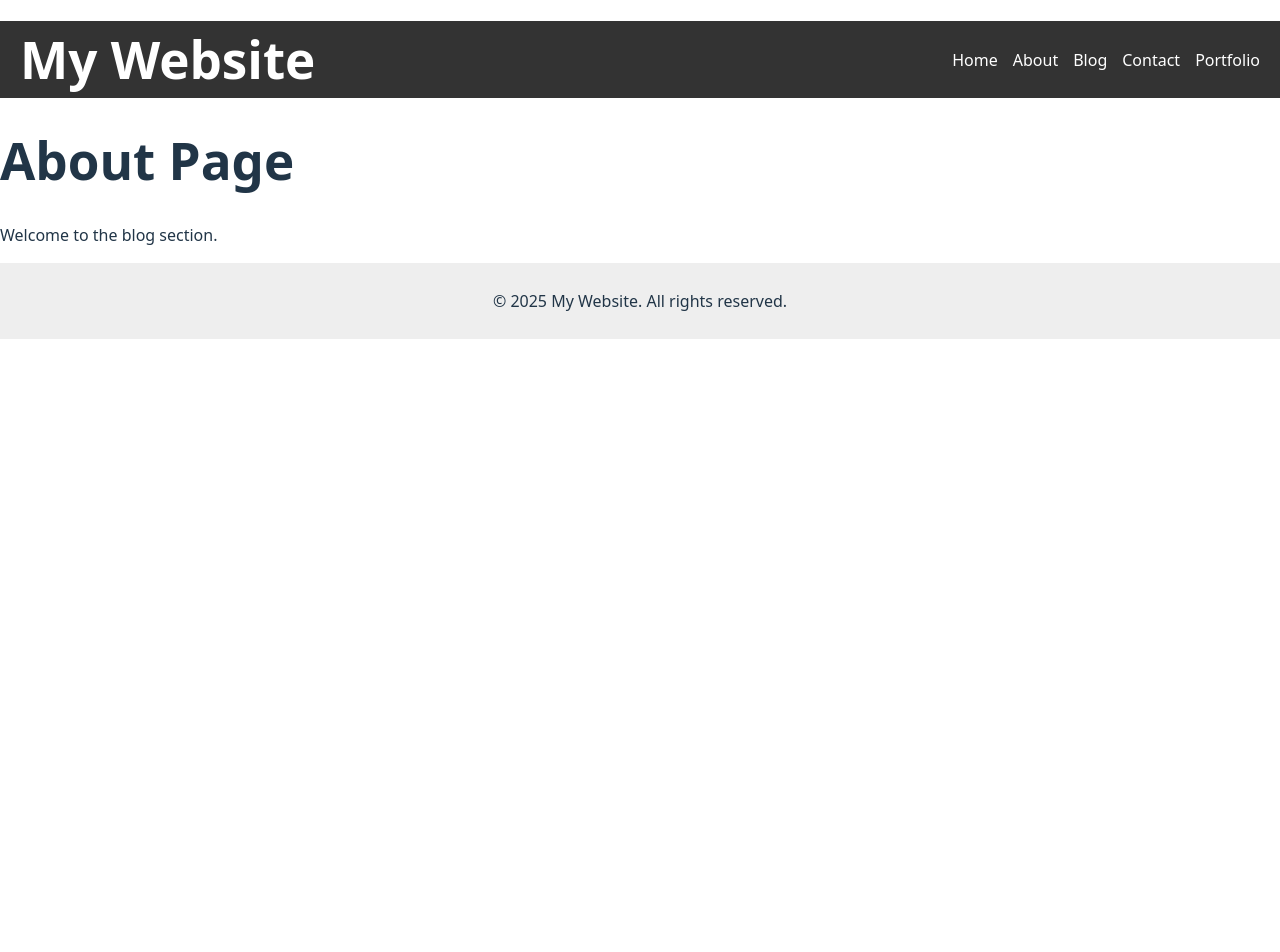
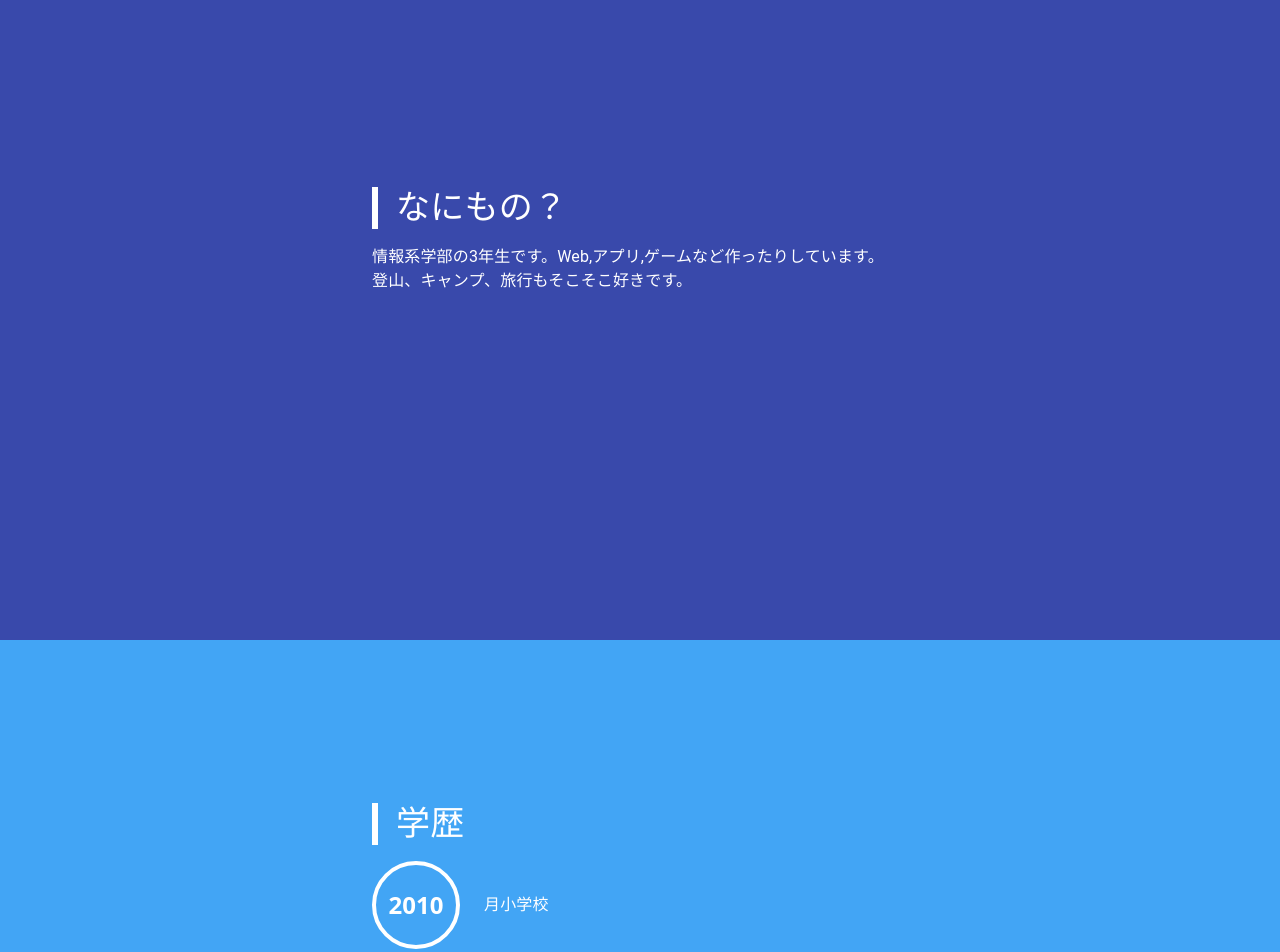
Before and after one commit to matuhiro97/kirishimaHP, a React (Vite) app in the folder my-react-app/: page /about in a window 1280 px wide. Shown: the part 220-1172 px from the top of the page. Before the commit the page ends 800 px from the top, so only its background shows below. Built offline with nearby package versions, Linux system fonts and the light colour scheme.

Commit message:
aboutをアバウトに作成

```diff
--- a/my-react-app/package.json
+++ b/my-react-app/package.json
@@ -10,6 +10,10 @@
     "preview": "vite preview"
   },
   "dependencies": {
+    "@emotion/react": "^11.14.0",
+    "@emotion/styled": "^11.14.0",
+    "@mui/icons-material": "^6.4.7",
+    "@mui/material": "^6.4.7",
     "react": "^19.0.0",
     "react-dom": "^19.0.0",
     "react-router-dom": "^7.2.0"
--- a/my-react-app/src/App.tsx
+++ b/my-react-app/src/App.tsx
@@ -1,5 +1,5 @@
 import React from "react";
-import { BrowserRouter as Router, Routes, Route, Link } from "react-router-dom";
+import { BrowserRouter as Router, Routes, Route} from "react-router-dom";
 import Header from "./components/header";  // 追加
 import Footer from "./components/footer";  // 追加
 import Home from "./mainhomes/home";
--- a/my-react-app/src/components/footer.tsx
+++ b/my-react-app/src/components/footer.tsx
@@ -2,7 +2,15 @@ import React from "react";
 
 const Footer: React.FC = () => {
   return (
-    <footer style={{ textAlign: "center", padding: "10px", background: "#eee" }}>
+    <footer
+      style={{
+        width: "100%", // 横幅いっぱい
+        textAlign: "center",
+        padding: "10px",
+        background: "#eee",
+        marginTop: "auto", // コンテンツの下に配置
+      }}
+    >
       <p>&copy; {new Date().getFullYear()} My Website. All rights reserved.</p>
     </footer>
   );
--- a/my-react-app/src/components/header.tsx
+++ b/my-react-app/src/components/header.tsx
@@ -5,7 +5,10 @@ const Header: React.FC = () => {
   const [menuOpen, setMenuOpen] = useState(false);
 
   return (
+    <>
       <header style={{
+        position: "fixed",  // 画面の上部に固定
+        top: 0, left: 0,
         width: "100vw",
         display: "flex",
         justifyContent: "space-between",
@@ -13,10 +16,15 @@ const Header: React.FC = () => {
         padding: "10px 20px",
         background: "#333",
         color: "white",
-      boxSizing: "border-box"
+        boxSizing: "border-box",
+        zIndex: 1000 // 他の要素の上に表示
       }}>
-      {/* ロゴ */}
-      <h1 style={{ margin: 0 }}>My Website</h1>
+        {/* ロゴ (クリックでHomeへ) */}
+        <h1 style={{ margin: 0 }}>
+          <Link to="/" style={{ color: "white", textDecoration: "none" }}>
+            霧島 Website
+          </Link>
+        </h1>
 
         {/* ハンバーガーメニュー（スマホ用） */}
         <button
@@ -45,8 +53,9 @@ const Header: React.FC = () => {
             <li><Link to="/" style={{ color: "white", textDecoration: "none" }}>Home</Link></li>
             <li><Link to="/about" style={{ color: "white", textDecoration: "none" }}>About</Link></li>
             <li><Link to="/blog" style={{ color: "white", textDecoration: "none" }}>Blog</Link></li>
+            <li><Link to="/portfolio" style={{ color: "white", textDecoration: "none" }}>Portfolio</Link></li>
             <li><Link to="/contact" style={{ color: "white", textDecoration: "none" }}>Contact</Link></li>
-          <li><Link to="/portfolio" style={{ color: "white", textDecoration: "none" }}>Portfolio</Link></li>
+
           </ul>
         </nav>
 
@@ -85,11 +94,16 @@ const Header: React.FC = () => {
               <li style={{ margin: "20px 0" }}><Link to="/" style={{ color: "white", fontSize: "24px", textDecoration: "none" }}>Home</Link></li>
               <li style={{ margin: "20px 0" }}><Link to="/about" style={{ color: "white", fontSize: "24px", textDecoration: "none" }}>About</Link></li>
               <li style={{ margin: "20px 0" }}><Link to="/blog" style={{ color: "white", fontSize: "24px", textDecoration: "none" }}>Blog</Link></li>
+              <li style={{ margin: "20px 0" }}><Link to="/portfolio" style={{ color: "white", fontSize: "24px", textDecoration: "none" }}>Portfolio</Link></li>
               <li style={{ margin: "20px 0" }}><Link to="/contact" style={{ color: "white", fontSize: "24px", textDecoration: "none" }}>Contact</Link></li>
-            <li style={{ margin: "20px 0" }}><Link to="/portfolio" style={{ color: "white", fontSize: "24px", textDecoration: "none" }}>Portfolio</Link></li>
+
             </ul>
           </div>
         )}
+      </header>
+
+      {/* ヘッダーの高さ分の余白を追加（コンテンツが隠れないようにする） */}
+      <div style={{ height: "60px" }}></div>
 
       {/* スマホ用のスタイル */}
       <style>
@@ -100,7 +114,7 @@ const Header: React.FC = () => {
           }
         `}
       </style>
-    </header>
+    </>
   );
 };
 
--- a/my-react-app/src/mainhomes/about.tsx
+++ b/my-react-app/src/mainhomes/about.tsx
@@ -1,11 +1,160 @@
-import React from "react";
+import React from 'react';
+import Box from '@mui/material/Box';
+import Typography from '@mui/material/Typography';
+
+// 共通スタイルオブジェクト
+const sectionStyle = {
+  width: '100vw',
+  minHeight: '100vh',
+  display: 'flex',
+  alignItems: 'center',
+  justifyContent: 'center',
+  textAlign: 'left',
+  padding: '1rem',
+  boxSizing: 'border-box',
+};
+
+const headingStyle = {
+  marginBottom: '1rem',
+  fontWeight: 'bold',
+  position: 'relative',
+  paddingLeft: '1.5rem',
+  fontSize: { xs: '1.5rem', sm: '2.125rem' },
+  '&::before': {
+    content: '""',
+    position: 'absolute',
+    left: 0,
+    top: 0,
+    bottom: 0,
+    width: '0.4rem',
+    backgroundColor: '#fff',
+  },
+};
+
+// 年サークルコンポーネント
+interface YearCircleProps {
+  year: string | number;
+}
+
+const YearCircle: React.FC<YearCircleProps> = ({ year }) => (
+  <Box
+    sx={{
+      width: { xs: '60px', sm: '80px' },
+      height: { xs: '60px', sm: '80px' },
+      borderRadius: '50%',
+      border: '4px solid #fff',
+      color: '#fff',
+      display: 'flex',
+      alignItems: 'center',
+      justifyContent: 'center',
+      fontWeight: 'bold',
+      fontSize: { xs: '1.2rem', sm: '1.5rem' },
+      marginRight: { xs: '1rem', sm: '1.5rem' },
+    }}
+  >
+    {year}
+  </Box>
+);
+
+// 学歴・職歴の項目コンポーネント
+interface TimelineItemProps {
+  year: string | number;
+  description: React.ReactNode;
+}
+
+const TimelineItem: React.FC<TimelineItemProps> = ({ year, description }) => (
+  <Box
+    sx={{
+      display: 'flex',
+      alignItems: 'center',
+      marginBottom: '1rem',
+    }}
+  >
+    <YearCircle year={year} />
+    <Typography
+      variant="body1"
+      sx={{
+        color: '#fff',
+        fontSize: { xs: '0.9rem', sm: '1rem' },
+        lineHeight: '1.2',
+      }}
+    >
+      {description}
+    </Typography>
+  </Box>
+);
+
+// 共通セクションコンポーネント
+interface SectionProps {
+  id: string;
+  title: string;
+  backgroundColor: string;
+  children: React.ReactNode;
+}
+
+const Section: React.FC<SectionProps> = ({ id, title, backgroundColor, children }) => (
+  <Box
+    id={id}
+    sx={{
+      ...sectionStyle,
+      backgroundColor: backgroundColor,
+      overflowX: 'hidden',
+    }}
+  >
+    <Box
+      sx={{
+        color: '#fff',
+        textAlign: 'left',
+        maxWidth: '600px',
+        width: '100%',
+        padding: { xs: '1rem', sm: '2rem' },
+        boxSizing: 'border-box',
+      }}
+    >
+      <Typography variant="h4" component="h2" sx={headingStyle}>
+        {title}
+      </Typography>
+      {children}
+    </Box>
+  </Box>
+);
 
 const About: React.FC = () => {
   return (
-    <div>
-      <h1>About Page</h1>
-      <p>Welcome to the blog section.</p>
-    </div>
+    <>
+      {/* Section 1: 何者なのか */}
+      <Section id="about" title="なにもの？" backgroundColor="#3949ab">
+        <Typography variant="body1" sx={{ fontSize: { xs: '0.9rem', sm: '1rem' } }}>
+          情報系学部の3年生です。Web,アプリ,ゲームなど作ったりしています。
+        </Typography>
+        <Typography variant="body1" sx={{ fontSize: { xs: '0.9rem', sm: '1rem' } }}>
+          登山、キャンプ、旅行もそこそこ好きです。
+        </Typography>
+      </Section>
+
+      {/* Section 2: 学歴 */}
+      <Section id="education" title="学歴" backgroundColor="#42a5f5">
+        <TimelineItem year="2010" description="月小学校" />
+        <TimelineItem year="2016" description="月中学校" />
+        <TimelineItem year="2019" description="羊羹高校" />
+        <TimelineItem
+          year="2022"
+          description={
+            <>
+              宮崎大学大学工学部<br />
+              工学科 情報通信工学プログラム
+            </>
+          }
+        />
+      </Section>
+
+      {/* Section 3: 職歴 */}
+      <Section id="experience" title="職歴" backgroundColor="#00bcd4">
+        <TimelineItem year="2022" description="smolt" />
+        <TimelineItem year="2023" description="ラウンドワン" />
+        <TimelineItem year="2024" description="wowd" />
+      </Section>
+    </>
   );
 };
 
```
Also changed, not shown: 2 other files (tests, documents, lock files or other folders). Lines whose indentation alone changed are shown as unchanged.
